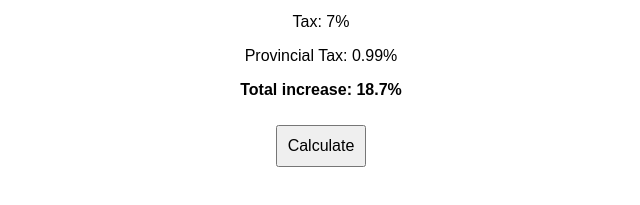
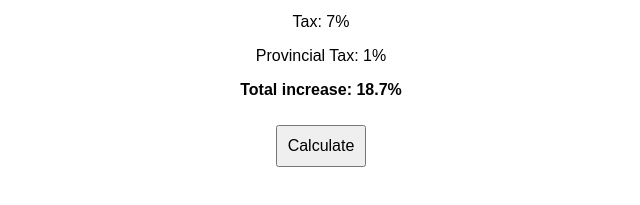
Before and after one commit to gleebot/rates, a plain HTML site: page index.html in a window 1280 px wide. Shown: the part 197-402 px from the top of the page, 319-959 px from the left. Drawn offline with Linux system fonts and the light colour scheme.

Commit message:
Update index.html

```diff
--- a/index.html
+++ b/index.html
@@ -15,7 +15,7 @@
 <input type="number" id="rate" placeholder="Enter rate amount" step="0.01">
 <p>Service Charge: 10%</p>
 <p>Tax: 7%</p>
-<p>Provincial Tax: 0.99%</p>
+<p>Provincial Tax: 1%</p>
 <p><strong>Total increase: 18.7%</strong></p>
 <button onclick="calculateTotal()">Calculate</button>
 <p id="result"></p>
```
